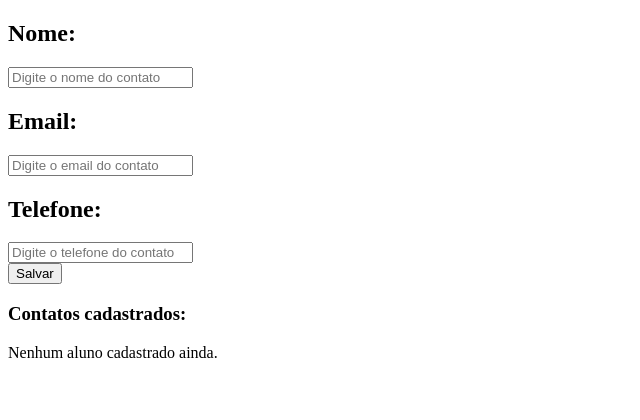
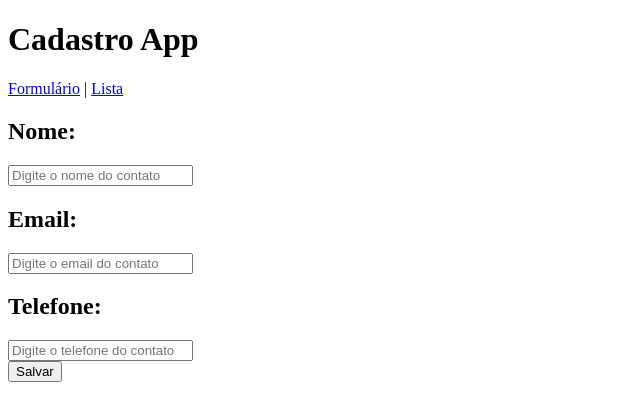
Before and after one commit to AugustoMorais222/ContatosApp, an Angular app: page /formulario in a window 1280 px wide. Before the commit this address led to /. Shown: the top 420 px of the page, without its empty margins (0-640 px from the left). Built offline with nearby package versions, Linux system fonts and the light colour scheme.

Commit message:
Arrumando rotas

```diff
--- a/angular.json
+++ b/angular.json
@@ -92,5 +92,8 @@
         }
       }
     }
+  },
+  "cli": {
+    "analytics": false
   }
 }
--- a/src/app/app.component.html
+++ /dev/null
@@ -1,3 +0,0 @@
-<app-formulario-contatos></app-formulario-contatos>
-<app-lista-contatos></app-lista-contatos>
-<router-outlet />
--- a/src/app/app.component.ts
+++ b/src/app/app.component.ts
@@ -2,11 +2,19 @@ import { Component } from '@angular/core';
 import { RouterOutlet } from '@angular/router';
 import { FormularioContatosComponent } from "./formulario-contatos/formulario-contatos.component";
 import { ListaContatosComponent } from "./lista-contatos/lista-contatos.component";
+import { RouterModule } from '@angular/router';
 
 @Component({
   selector: 'app-root',
-  imports: [RouterOutlet, FormularioContatosComponent, ListaContatosComponent],
-  templateUrl: './app.component.html',
+  imports: [RouterOutlet, RouterModule],
+  template: `
+  <h1>Cadastro App</h1>
+  <nav>
+    <a routerLink="/formulario">Formulário</a> |
+    <a routerLink="/list">Lista</a>
+  </nav>
+  <router-outlet></router-outlet>
+`,
   styleUrl: './app.component.css'
 })
 export class AppComponent {
--- a/src/app/app.routes.ts
+++ b/src/app/app.routes.ts
@@ -1,3 +1,10 @@
 import { Routes } from '@angular/router';
+import { ListaContatosComponent } from './lista-contatos/lista-contatos.component';
+import { FormularioContatosComponent } from './formulario-contatos/formulario-contatos.component';
 
-export const routes: Routes = [];
+
+export const routes: Routes = [
+    { path: '', redirectTo: '/formulario', pathMatch: 'full'},
+    { path: 'list', component: ListaContatosComponent},
+    { path: 'formulario', component: FormularioContatosComponent},
+];
--- a/src/main.ts
+++ b/src/main.ts
@@ -1,6 +1,9 @@
 import { bootstrapApplication } from '@angular/platform-browser';
 import { appConfig } from './app/app.config';
 import { AppComponent } from './app/app.component';
+import { provideRouter } from '@angular/router';
+import { routes } from './app/app.routes';
 
-bootstrapApplication(AppComponent, appConfig)
-  .catch((err) => console.error(err));
+bootstrapApplication(AppComponent, {
+  providers:[provideRouter(routes)]
+}).catch((err) => console.error(err));
```
